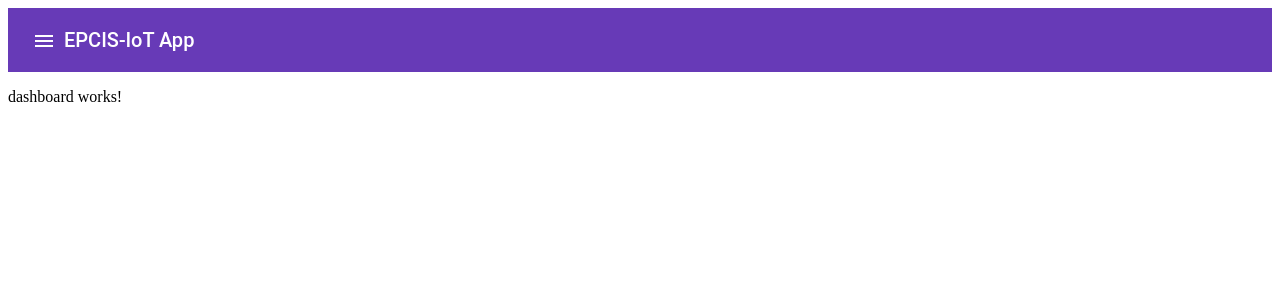
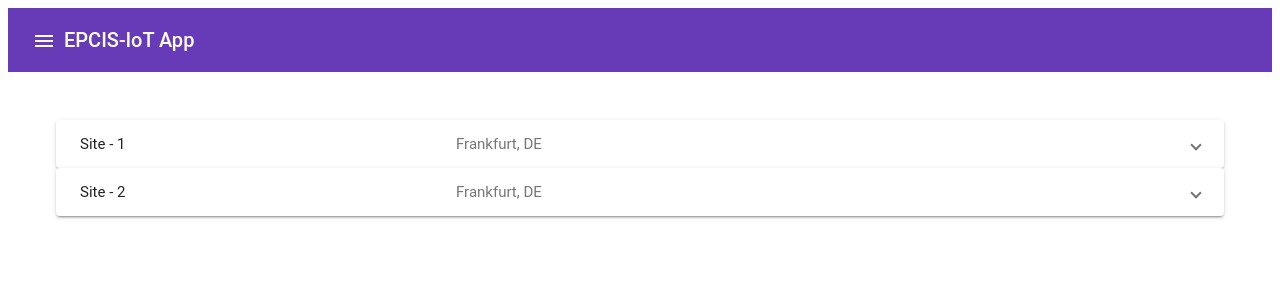
Before and after one commit to shantanoo-desai/ng-epcis-iot, an Angular app: page /dashboard in a window 1280 px wide. Shown: the top 300 px of the page. Built offline with nearby package versions, Linux system fonts and the light colour scheme.

Commit message:
Add Initial Layout for Dashboard

```diff
--- a/src/app/dashboard/dashboard.component.css
+++ b/src/app/dashboard/dashboard.component.css
@@ -0,0 +1,3 @@
+.container {
+    margin: 3rem;
+  }
--- a/src/app/dashboard/dashboard.component.html
+++ b/src/app/dashboard/dashboard.component.html
@@ -1 +1,20 @@
-<p>dashboard works!</p>
+<div class="container">
+    <mat-accordion *ngFor="let site of subscribedSites; let i = index">
+        <mat-expansion-panel>
+          <mat-expansion-panel-header>
+            <mat-panel-title>
+              Site - {{i + 1}}
+            </mat-panel-title>
+            <mat-panel-description>
+              {{site.city | titlecase}}, {{site.countryCode}}
+            </mat-panel-description>
+          </mat-expansion-panel-header>
+          <h3>Information</h3>
+          <p>Site located at {{site.siteName |titlecase}} of {{site.company | titlecase}}.</p>
+          <ul>
+            <li *ngFor="let sensor of site.sensors">Sensor Address: {{sensor.mac}} located at {{sensor.bizLocation}}</li>
+          </ul>
+          <button mat-raised-button color="warn" (click)="removeSite(i)">Remove</button>
+        </mat-expansion-panel>
+      </mat-accordion>
+</div>
--- a/src/app/dashboard/dashboard.component.ts
+++ b/src/app/dashboard/dashboard.component.ts
@@ -6,10 +6,46 @@ import { Component, OnInit } from '@angular/core';
   styleUrls: ['./dashboard.component.css']
 })
 export class DashboardComponent implements OnInit {
+  subscribedSites = [{
+    company: 'acme',
+    siteName: 'factory',
+    countryCode: 'DE',
+    city: 'frankfurt',
+    sensors: [
+      {
+        mac: '00:11:DE:AD:BE:EF',
+        bizLocation: 'location1'
+      },
+      {
+        mac: '11:11:DE:AD:BE:EF',
+        bizLocation: 'location2'
+      }
+    ]
+  },
+  {
+    company: 'acme',
+    siteName: 'factory',
+    countryCode: 'DE',
+    city: 'frankfurt',
+    sensors: [
+      {
+        mac: '00:11:DE:AD:BE:EF',
+        bizLocation: 'location1'
+      },
+      {
+        mac: '11:11:DE:AD:BE:EF',
+        bizLocation: 'location2'
+      }
+    ]
+  }];
 
   constructor() { }
 
   ngOnInit() {
   }
 
+  removeSite(index: number) {
+    this.subscribedSites.splice(index, 1);
+  }
+
 }
```
